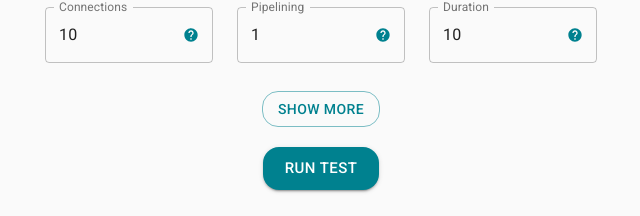
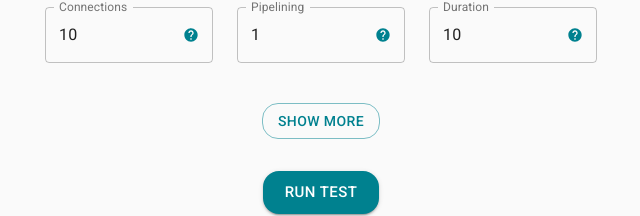
Before and after one commit to nearform/autocannon-ui, a React (Vite) app in the folder packages/autocannon-ui-frontend/: page / in a window 1280 px wide. Shown: the part 455-671 px from the top of the page, without its empty margins (319-959 px from the left). Built offline with nearby package versions, Linux system fonts and the light colour scheme.

Commit message:
fix(ui): removed not used grid

```diff
--- a/packages/autocannon-ui-frontend/src/components/RunOptionsForm.jsx
+++ b/packages/autocannon-ui-frontend/src/components/RunOptionsForm.jsx
@@ -264,13 +264,6 @@ export default function RunOptionsForm(props) {
             <Grid item xs={12}>
               <Container maxWidth="sm" className={classes.actionSection}>
                 <Box display="flex" justifyContent="center">
-                  <Grid
-                    container
-                    direction="column"
-                    justify="center"
-                    alignItems="center"
-                    spacing={3}
-                  >
                   <Button
                     className={classes.runButton}
                     color="primary"
@@ -280,7 +273,6 @@ export default function RunOptionsForm(props) {
                   >
                     {!showMore ? 'Show More' : 'Show Less'}
                   </Button>
-                  </Grid>
                 </Box>
               </Container>
             </Grid>
```
Lines whose indentation alone changed are shown as unchanged.
